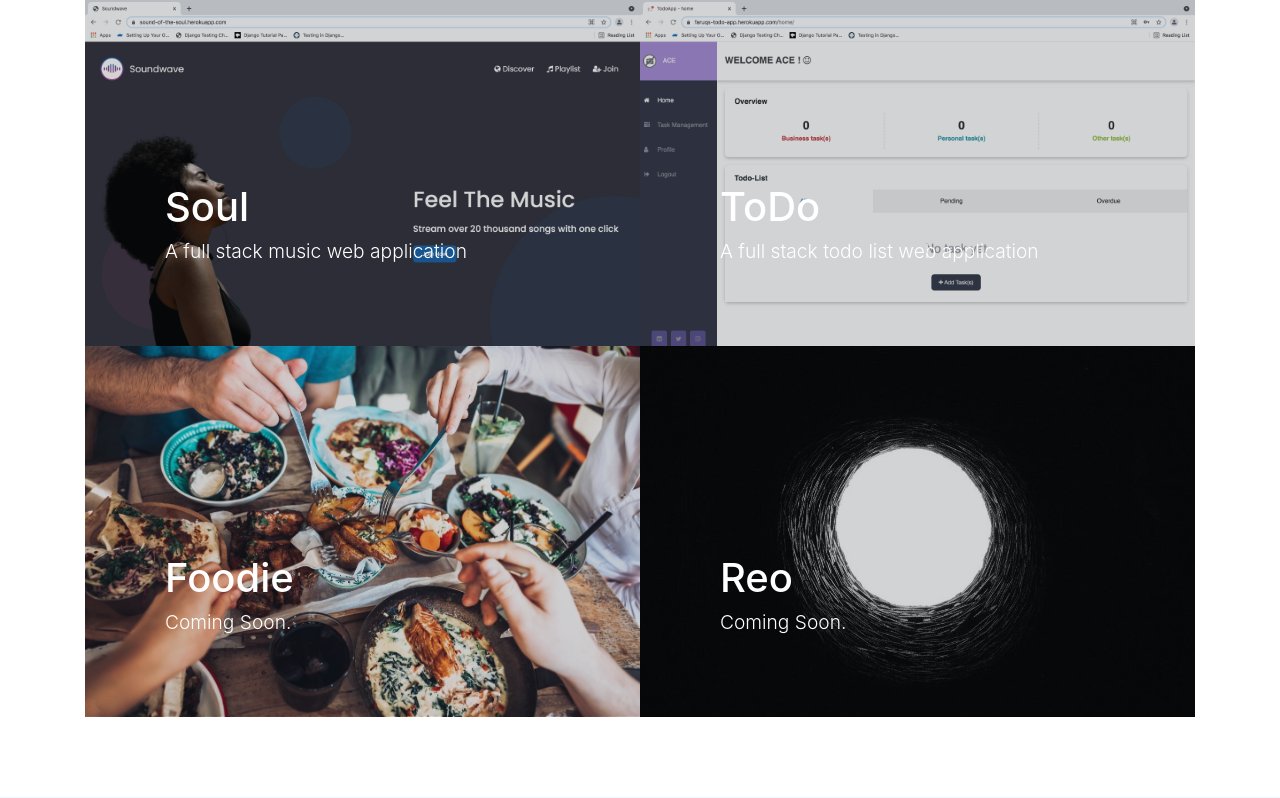
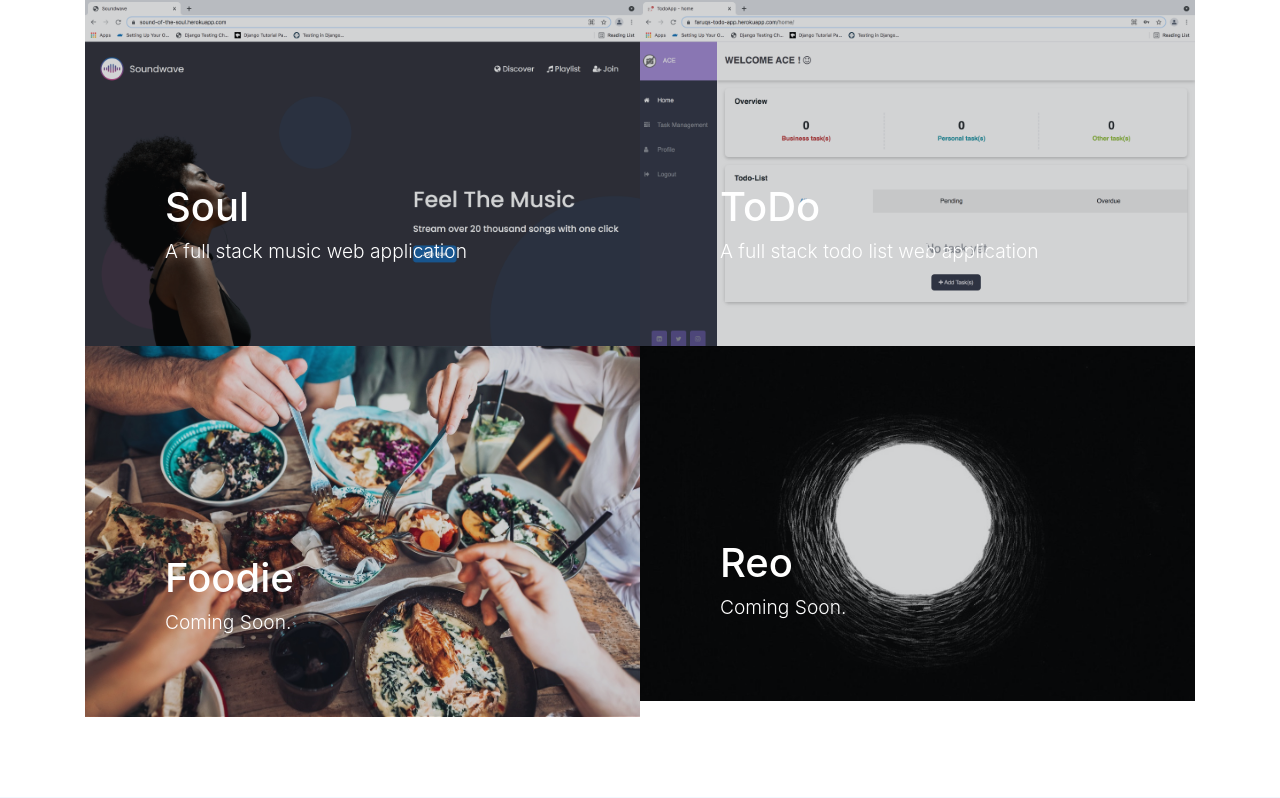
Before and after one commit to Faruqt/Hng-stage2-Resume-page, a Django app: page / in a window 1280 px wide. Shown: the part 1818-2616 px from the top of the page. Run offline with Django 3.2, Linux system fonts and the light colour scheme; some libraries are stand-ins or nearby versions.

Commit message:
Adjust portfolio image size

```diff
--- a/static/styles.css
+++ b/static/styles.css
@@ -527,10 +527,12 @@ button .btn:hover, .cv-button:hover{
 }
 .img-fluid {
   max-width: 100%;
-  height: 100%;
 }
 .reo{
-  height:100%;
+  object-fit: cover;
+  height: 100%;
+  width:100%;
+
 }
 
 .portfolio-item{
@@ -539,8 +541,12 @@ button .btn:hover, .cv-button:hover{
   overflow:hidden;
   max-width:530px;
   margin:auto auto 1rem;
+}
+
+.empty{
   height: 100%;
 }
+
 .portfolio-item .caption{
   display:-webkit-box;
   display:-ms-flexbox;
```
Also changed, not shown: static/img/empty.jpeg.
